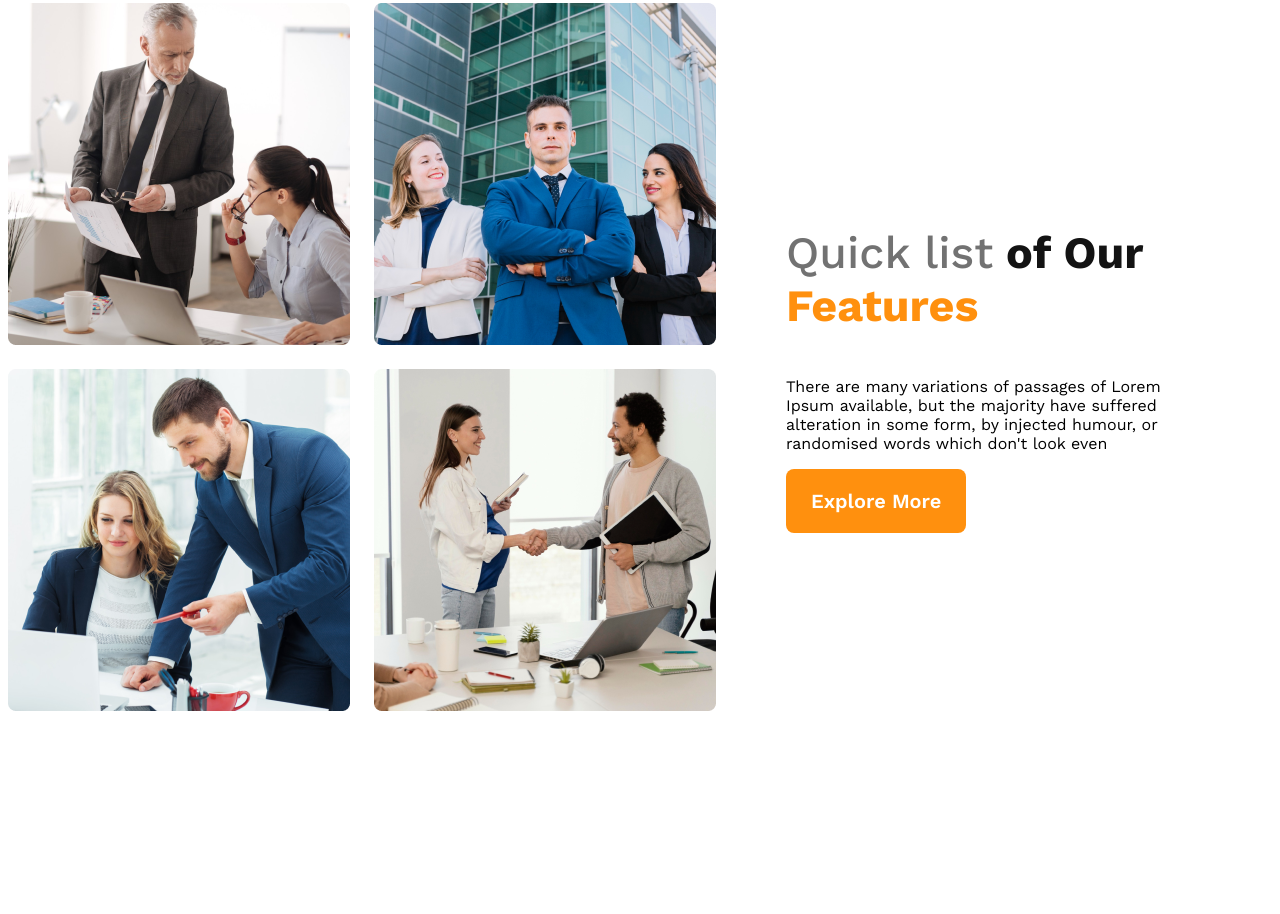
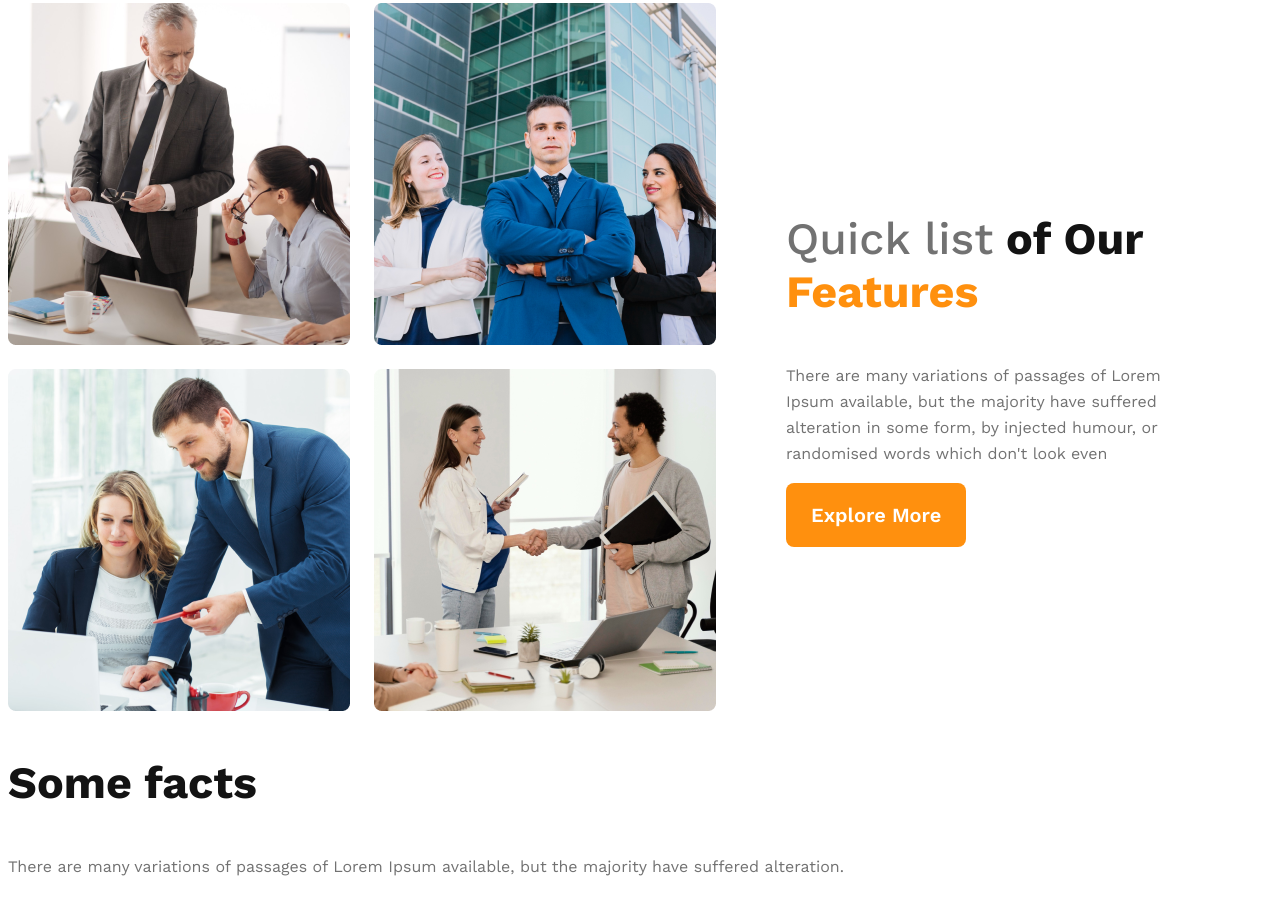
Before and after one commit to Jaheda20/g3.architect, a plain HTML site: page index.html in a window 1280 px wide. Shown: the part 1102-2016 px from the top of the page. Before the commit the page ends 1883 px from the top, so only its background shows below. Drawn offline with nearby package versions, Linux system fonts and the light colour scheme.

Commit message:
changes made with common css

```diff
--- a/index.html
+++ b/index.html
@@ -10,7 +10,7 @@
     <!-- header start -->
     <header>
         <nav>
-            <h3 class="nav-title">G3 Architects</h3>
+            <h3 class="section-title">G3 Architects</h3>
             <ul>
                 <li><a href="">Home</a></li>
                 <li><a href="">About</a></li>
@@ -23,7 +23,7 @@
             <h1 class="banner-title">Brand New
                 Group of Architects
                 </h1>
-                <p class="banner-description">There are many variations of passages of Lorem Ipsum available, but the majority have suffered alteration in some form, by injected humour, or randomised words which don't look even</p>
+                <p class="text-light-gray">There are many variations of passages of Lorem Ipsum available, but the majority have suffered alteration in some form, by injected humour, or randomised words which don't look even</p>
                 <button class="Primary-button">Explore More</button>
             </div>
                 <img src="images/banner.png" alt="" class="banner-img">
@@ -32,7 +32,7 @@
     <!-- header ends -->
 
     <main>
-        <!-- features sections -->
+        <!-- teams sections start-->
         <section class="teams-container">
             <div class="teams-image-container">
                 <img src="images/team1.png" alt="">
@@ -44,12 +44,27 @@
 
             <div class="teams-content">
                 <h3 class="teams-title"><span class="quick-list">Quick list</span> <span class="of-our">of Our</span>  <span class="Features">Features</span></h3>
-                <p class="teams-description">There are many variations of passages of Lorem Ipsum available, but the majority have suffered alteration in some form, by injected humour, or randomised words which don't look even</p>
+                <p class="text-light-gray">There are many variations of passages of Lorem Ipsum available, but the majority have suffered alteration in some form, by injected humour, or randomised words which don't look even</p>
                 <button class="Primary-button">Explore More</button>
+            </div>
+        </section>
+    <!-- teams section end -->
+    <!-- Features Section starts -->
+        <section class="feature">
 
 
-            </div>
         </section>
+     <!-- features section ends -->
+
+     <!-- fact section starts -->
+     <section class="facts">
+        <div class="facts">
+            <h3 class="section-title"> Some facts </h3>
+            <p class="text-light-gray">There are many variations of passages of Lorem Ipsum available, but the majority have suffered alteration.</p>
+        </div>
+
+     </section>
+<!-- fact section ends -->
 
 
     </main>
--- a/styles/architect.css
+++ b/styles/architect.css
@@ -5,12 +5,12 @@
     font-family: "Work Sans", sans-serif;
 }
 
-/* Header styles */
-header{
-    background: rgba(255, 144, 14, 0.10);
-    padding: 50px 240px;
+.text-light-gray{
+    color: var(--Dark-03, #727272);
+    font-weight: 400;
+    line-height: 26px;
+
 }
-
 .Primary-button{
     /* width: 180px;
     height: 64px; */
@@ -23,6 +23,13 @@ header{
     font-weight: 600;
     cursor: pointer;
 }
+/* Header styles */
+header{
+    background: rgba(255, 144, 14, 0.10);
+    padding: 50px 240px;
+}
+
+
 
 nav{
     display: flex;
@@ -44,7 +51,7 @@ nav li a{
     text-decoration: none;
     color: var(--Dark-02, #424242);
 }
-.nav-title{
+.section-title{
     color: var(--Dark-01, #131313);
     font-size: 2.8rem;
     font-weight: 700;
@@ -62,11 +69,11 @@ nav li a{
     font-size: 4rem;
     font-weight: 700;
 }
-.banner-description{
+/* .banner-description{
     color: var(--Dark-03, #727272);
     font-weight: 400;
     line-height: 26px;
-}
+} */
 .banner-img{
     margin-top: 30px;
     width: 100%;
@@ -110,6 +117,13 @@ nav li a{
     font-weight: 700;
 }
 
+/* Fact section */
+
+
+
+
+
+
 /* Responsive styles */
 /* mobile devices */
 @media screen
```
